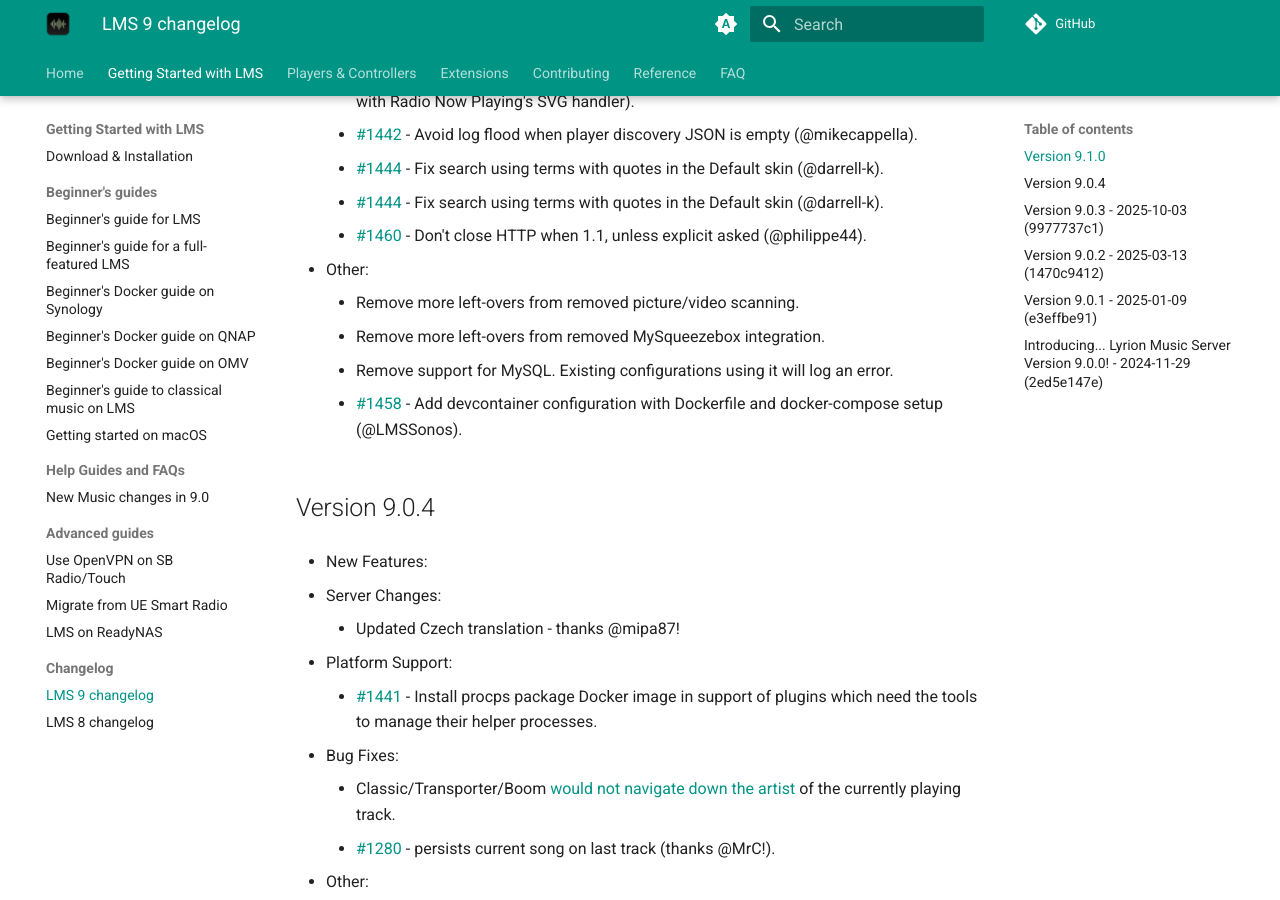
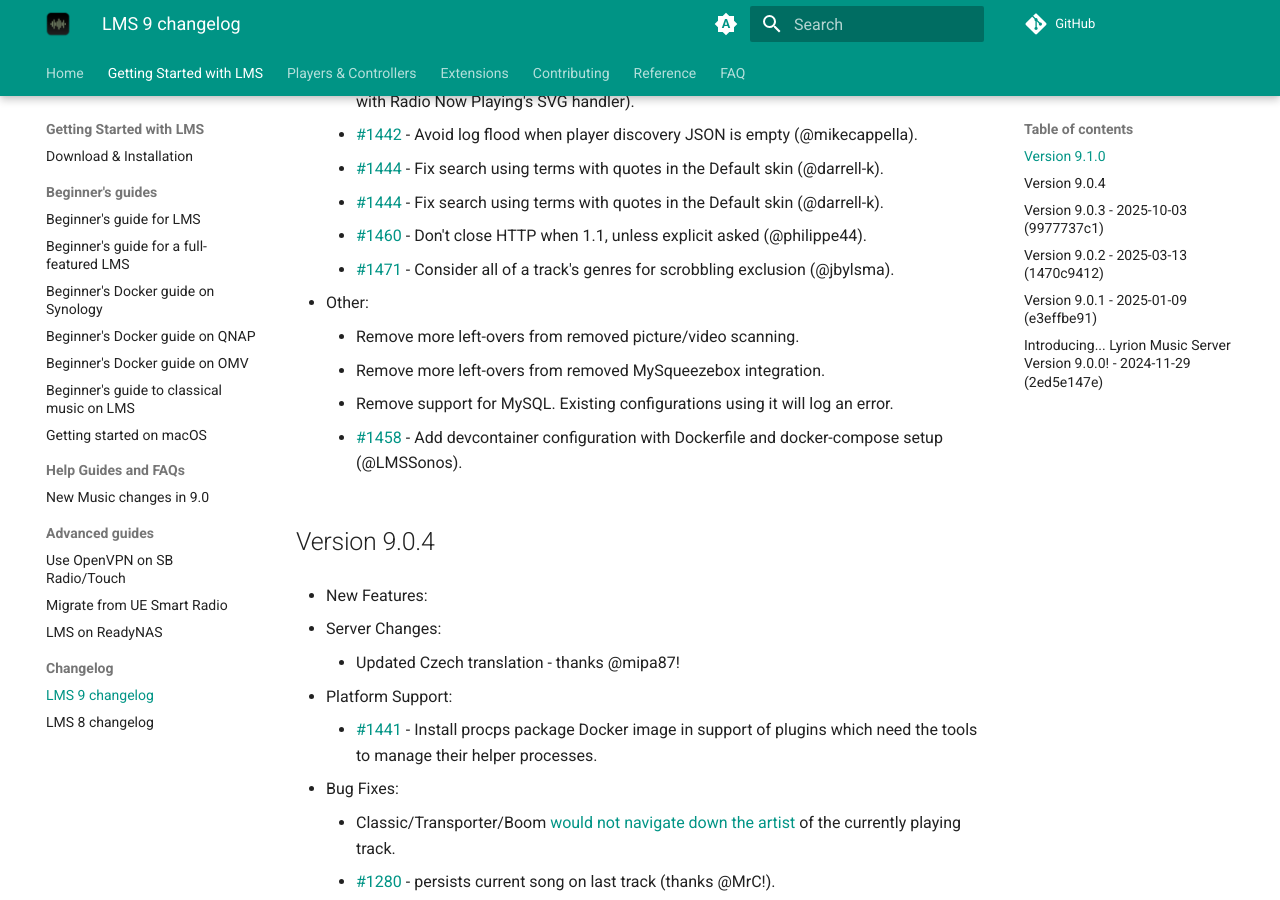
Before and after one commit to LMS-Community/lms-community.github.io, an MkDocs documentation site: the page built from docs/getting-started/changelog-lms9.md, in a window 1280 px wide and 900 px high, scrolled down 2447 px. Built offline with MkDocs 1.6.1 and Material for MkDocs 9.7.7, drawn with Linux system fonts in a browser that asks for light colours; a script that is not in the unit is left out; plug-ins that fetch from the network failed and are left out; comment, search, counter and statistics services are not loaded.

```diff
--- a/docs/getting-started/changelog-lms9.md
+++ b/docs/getting-started/changelog-lms9.md
@@ -62,6 +62,7 @@
 	- [#1444](https://github.com/LMS-Community/slimserver/pull/1444) \- Fix search using terms with quotes in the Default skin (@darrell-k).
 	- [#1444](https://github.com/LMS-Community/slimserver/pull/1444) \- Fix search using terms with quotes in the Default skin (@darrell-k).
 	- [#1460](https://github.com/LMS-Community/slimserver/pull/1460) \- Don't close HTTP when 1.1, unless explicit asked (@philippe44).
+	- [#1471](https://github.com/LMS-Community/slimserver/pull/1471) \- Consider all of a track's genres for scrobbling exclusion (@jbylsma).
 
 - Other:
 
```
